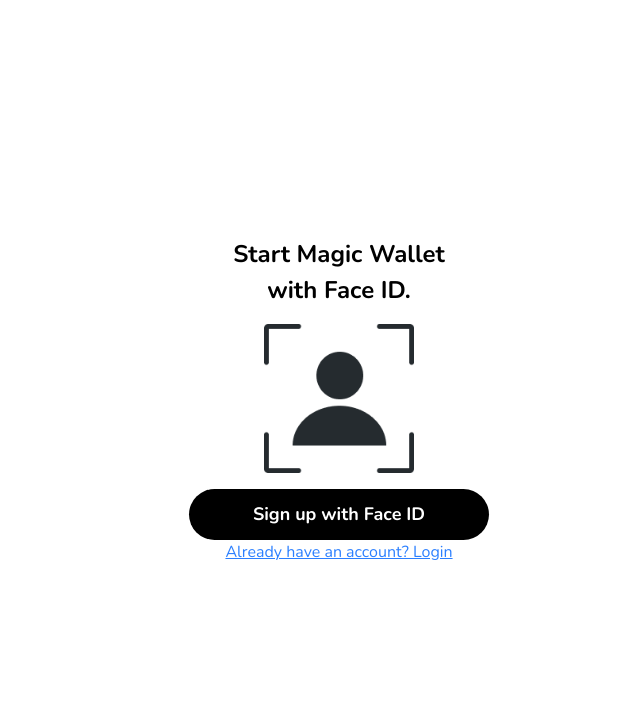
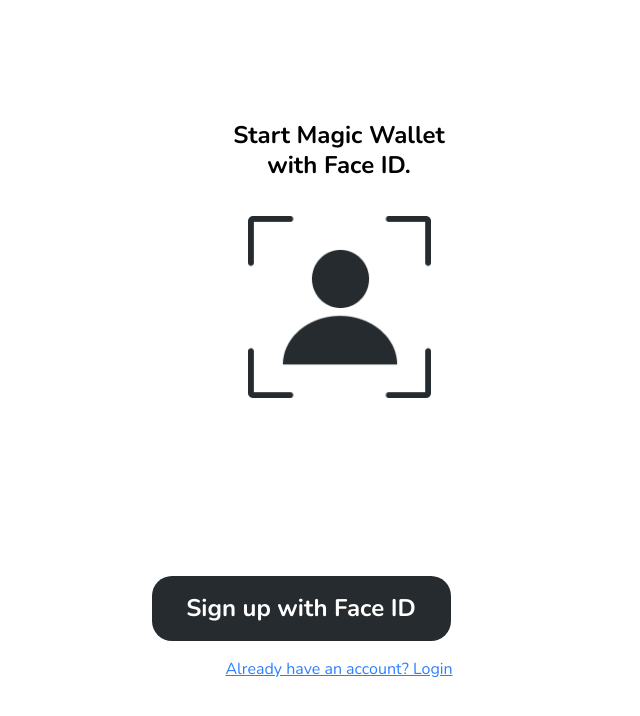
Before and after one commit to Kaz-T-entre/AgenticETH, a React (Vite) app in the folder frontend/: page /auth in a window 1280 px wide. Shown: the top 716 px of the page, without its empty margins (301-941 px from the left). Built offline with nearby package versions, Linux system fonts and the light colour scheme; no server answers; a web font is replaced by a local one.

Commit message:
fix: styling

```diff
--- a/frontend/src/assets/css/index.css
+++ b/frontend/src/assets/css/index.css
@@ -1,34 +1,54 @@
 @import "tailwindcss";
-
-/* Global Reset */
-* {
-	margin: 0;
-	padding: 0;
-	box-sizing: border-box;
-}
 
 body {
 	font-family: "Nunito";
 }
-
-/* Centering Container */
 .center-container {
 	display: grid;
 	place-items: center;
 	height: 100vh;
 }
-
 .center-container.start-center {
 	place-items: start center;
 }
-
-/* Box Style */
 .centered-box {
 	width: 100%;
 	max-width: 375px;
 }
-
-/* Home Page Styles */
+.signup-title {
+	margin-bottom: 36px;
+	line-height: 30px;
+	text-align: center;
+	font-size: 24px;
+	font-weight: 700;
+}
+.intro-desc {
+	margin-top: 41px;
+	margin-bottom: 60px;
+	line-height: 25px;
+	text-align: center;
+	font-size: 24px;
+	font-weight: 700;
+	color: #979797;
+}
+.img-face-id {
+	width: 183px;
+	height: 182px;
+	margin-bottom: 178px;
+	cursor: pointer;
+}
+.btn-face-id,
+.btn-intro {
+	width: 299px;
+	height: 65px;
+	line-height: 65px;
+	background-color: #252b2f;
+	border-radius: 1.25rem;
+	font-size: 1.5rem;
+	font-weight: 700;
+	color: #ffffff;
+	cursor: pointer;
+}
 .avatar-box {
 	width: 44px;
 	height: 44px;
@@ -36,7 +56,6 @@
 	border-radius: 50%;
 	background-color: #d0b499;
 }
-
 .lbl-total-asset {
 	margin-bottom: 12px;
 	line-height: 22px;
@@ -44,60 +63,50 @@
 	font-weight: 700;
 	color: #bbbbbb;
 }
-
 .val-total-asset {
 	line-height: 22px;
 	font-size: 40px;
 	font-weight: 700;
 	color: #000000;
 }
-
 .box-asset {
 	min-width: 250px;
 	padding: 1rem;
 	box-shadow: 0px 4px 4px 0px #00000040;
 	border-radius: 20px;
 }
-
-.img-asset {
+.box-asset .img-asset {
 	width: 46px;
 	height: 46px;
 }
-
-.name-asset {
+.box-asset .name-asset {
 	line-height: 22px;
 	font-size: 24px;
 	font-weight: 700;
 	color: #000000;
 }
-
-.i-addr-asset {
+.box-asset .i-addr-asset {
 	width: 8px;
 	height: 8px;
 }
-
-.addr-asset {
+.box-asset .addr-asset {
 	margin-bottom: -1px;
 	font-size: 8px;
 	font-weight: 700;
 	line-height: 22px;
 	color: #bbbbbb;
 }
-
-.value-asset {
+.box-asset .value-asset {
 	font-size: 24px;
 	font-weight: 700;
 	line-height: 22px;
 }
-
-.inc-value-asset {
+.box-asset .inc-value-asset {
 	font-size: 10px;
 	font-weight: 700;
 	line-height: 22px;
 	color: #3ddc10;
 }
-
-/* Help Input and Button */
 .help-title {
 	text-align: center;
 	line-height: 22px;
@@ -105,7 +114,6 @@
 	font-weight: 700;
 	color: #000000;
 }
-
 .help-input {
 	background-color: #e9e9e9;
 	width: 100%;
@@ -117,152 +125,58 @@
 	font-size: 20px;
 	font-weight: 700;
 	color: #000000;
-	position: relative;
 }
-
 .help-input::placeholder {
 	color: #bbbbbb;
 }
-
 .help-button {
-	position: absolute;
-	top: 50%;
-	transform: translateY(-50%);
-	right: 0;
-	margin-right: 10px;
+	top: 3px;
+	right: 3px;
 	width: 54px;
 	height: 54px;
 	border-radius: 50%;
 	background-color: #ffffff;
 	transition: all 0.25s ease-out;
 }
-
 .help-button img {
 	height: 32px;
 }
-
 .help-button.active {
 	background-color: #000000;
 }
-
 .help-button.active img {
 	filter: invert(100%);
 }
-
-/* Quick Menu */
 .quick-title {
 	line-height: 22px;
 	font-size: 20px;
 	font-weight: 700;
 	color: #bbbbbb;
 }
-
 .quick-box {
 	border-radius: 20px;
 	background-color: #f1f1f1;
 }
-
 .quick-name {
 	font-size: 14px;
 	font-weight: 700;
 	line-height: 22px;
 }
-
 .quick-desc {
 	font-size: 10px;
 	font-weight: 400;
 	line-height: 14px;
 	color: #828282;
 }
-
 .img-buy {
 	width: 29px;
 	height: 25px;
 }
-
 .img-send {
 	width: 20px;
 	height: 20px;
 }
-
 .img-receive {
 	width: 23px;
 	height: 24px;
 }
-
-/* Auth Page Styles */
-.signup-title {
-	text-align: center;
-	font-size: 24px;
-	font-weight: 700;
-	margin-bottom: 16px;
-	color: #000000;
-}
-
-.img-face-id {
-	display: block;
-	margin: 0 auto 16px;
-	width: 150px;
-	height: auto;
-}
-
-.btn-face-id {
-	display: block;
-	width: 100%;
-	max-width: 300px;
-	margin: 0 auto;
-	padding: 12px 0;
-	border: none;
-	border-radius: 30px;
-	background-color: #000000;
-	color: #ffffff;
-	font-size: 18px;
-	font-weight: 700;
-	cursor: pointer;
-	transition: background-color 0.3s ease;
-}
-
-.btn-face-id:hover {
-	background-color: #333333;
-}
-
-/* Intro Page Styles */
-.img-intro-logo {
-	display: block;
-	margin: 0 auto;
-	max-width: 200px;
-}
-
-.img-intro-title {
-	display: block;
-	margin: 16px auto 0;
-	max-width: 250px;
-}
-
-.intro-desc {
-	text-align: center;
-	font-size: 18px;
-	line-height: 1.5;
-	color: #555555;
-	margin-top: 16px;
-}
-
-.btn-intro {
-	display: block;
-	width: 100%;
-	max-width: 300px;
-	margin: 24px auto 0;
-	padding: 12px 0;
-	border: none;
-	border-radius: 30px;
-	background-color: #000000;
-	color: #ffffff;
-	font-size: 18px;
-	font-weight: 700;
-	cursor: pointer;
-	transition: background-color 0.3s ease;
-}
-
-.btn-intro:hover {
-	background-color: #333333;
-}
```
